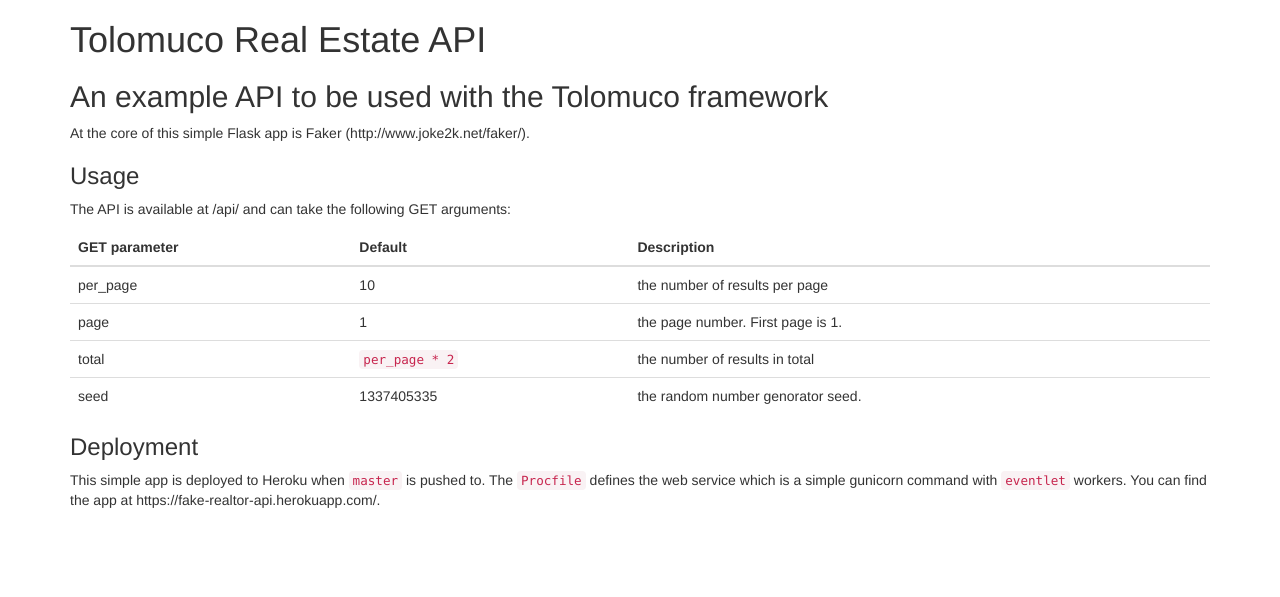
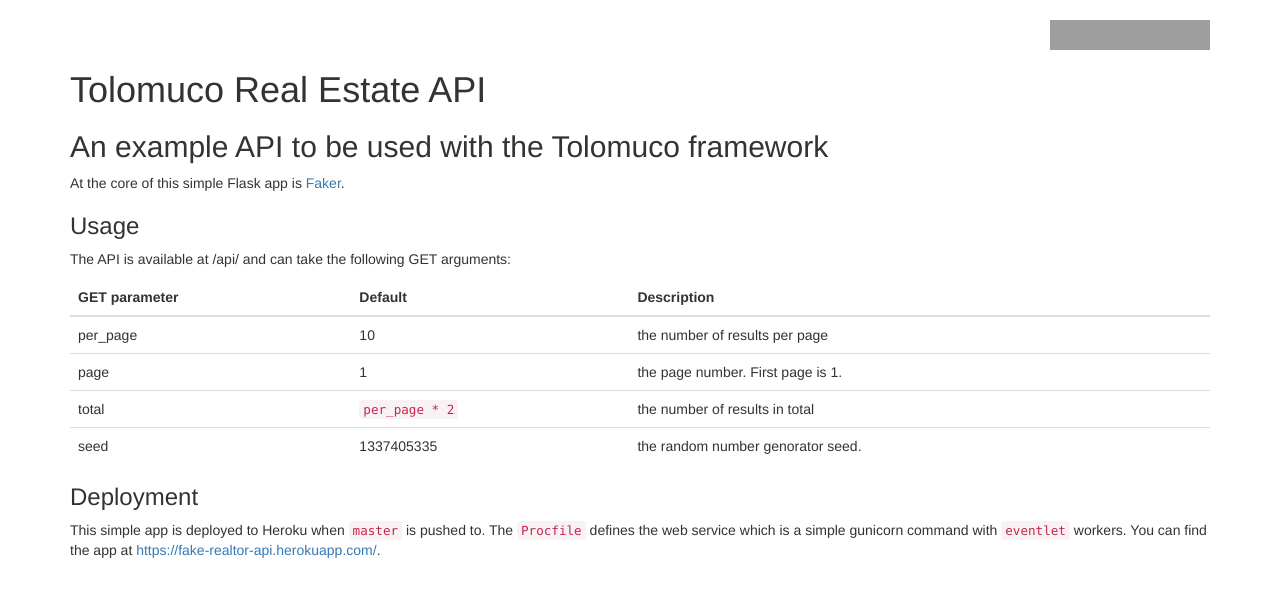
Before and after one commit to Smirl/fake-realtor-api, a Flask app: page / in a window 1280 px wide. Shown: the top 597 px of the page. Run offline with Flask 2, Linux system fonts and the light colour scheme; some libraries are stand-ins or nearby versions; grey boxes are pictures that could not be loaded.

Commit message:
Linkify the README and add a github badge

```diff
--- a/app.py
+++ b/app.py
@@ -49,7 +49,8 @@
         content = markdown.markdown(
             f.read(),
             extensions=['markdown.extensions.tables']
-        ).replace('<table>', '<table class="table">')
+        )
+    content = content.replace('<table>', '<table class="table">')
     return render_template('index.html', content=Markup(content))
 
 
--- a/templates/index.html
+++ b/templates/index.html
@@ -12,6 +12,13 @@
 		<![endif]-->
 	</head>
 	<body>
+		<div class="container" style="padding-top: 20px;">
+			<div class="row">
+				<div class="col-sm-12">
+					<iframe src="https://ghbtns.com/github-btn.html?user=smirl&repo=fake-realtor-api&type=star&count=true&size=large" frameborder="0" scrolling="0" width="160px" height="30px" class="pull-right"></iframe>
+				</div>
+			</div>
+		</div>
 		<div class="container">{{ content }}</div>
 		<script src="https://ajax.googleapis.com/ajax/libs/jquery/1.11.3/jquery.min.js"></script>
 		<script src="https://maxcdn.bootstrapcdn.com/bootstrap/3.3.5/js/bootstrap.min.js"></script>
```
Also changed, not shown: README.md.
